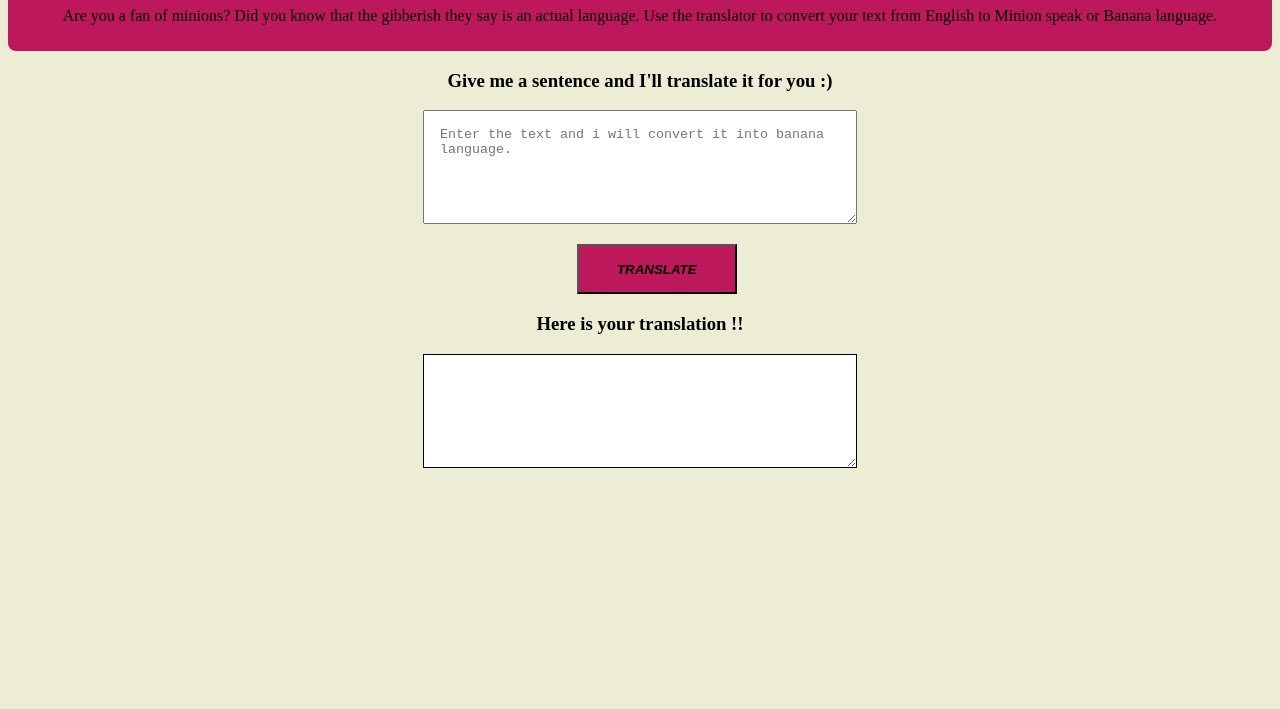
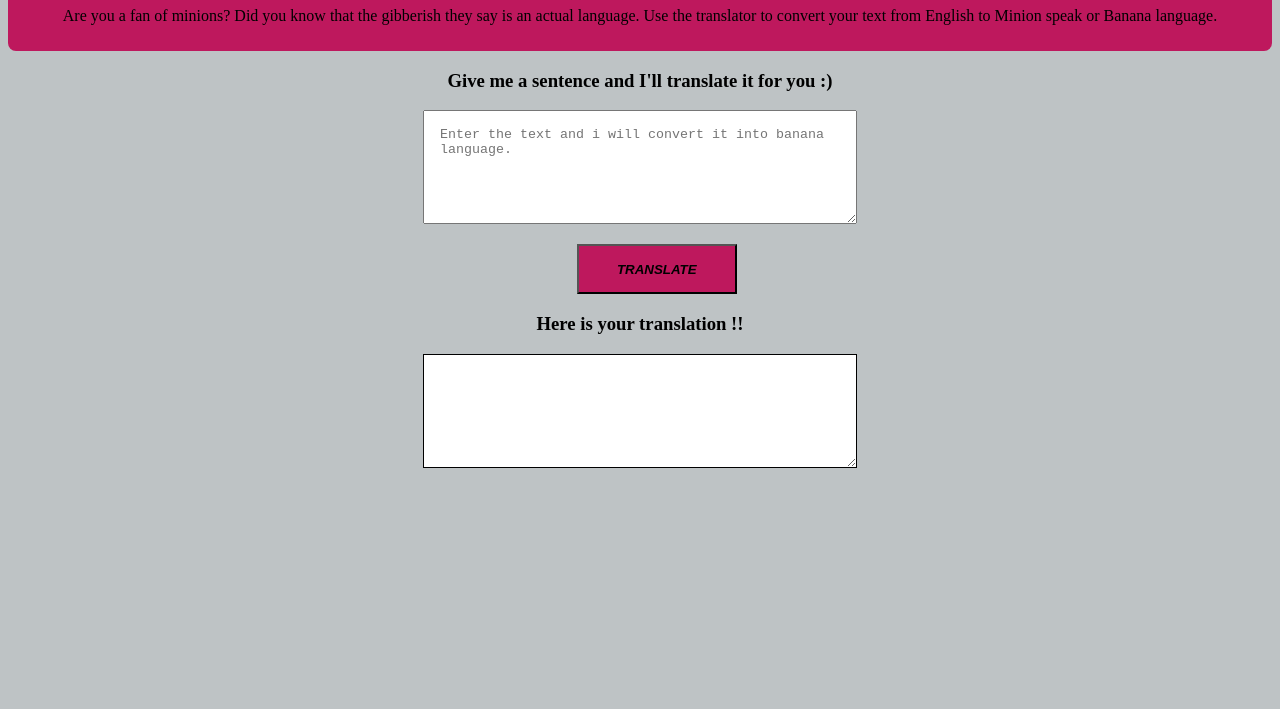
Before and after one commit to xxsameerx/minion-language, a plain HTML site: page index.html in a window 1280 px wide. Shown: the part 91-800 px from the top of the page. Drawn offline with Linux system fonts and the light colour scheme.

Commit message:
BG COLOR UPDATED

```diff
--- a/index.html
+++ b/index.html
@@ -27,7 +27,7 @@
         }
     </style>
 </head>
-<body style="background-color:rgb(237, 237, 214) ;">
+<body style="background-color:#bec3c5;;">
     <div class="headingline">
     <h1 >MINION SPEAK</h1>
     <p>Are you a fan of minions? Did you know that the gibberish they say is an actual language. Use the translator to convert your text from English to Minion speak or Banana language.</p>
```
